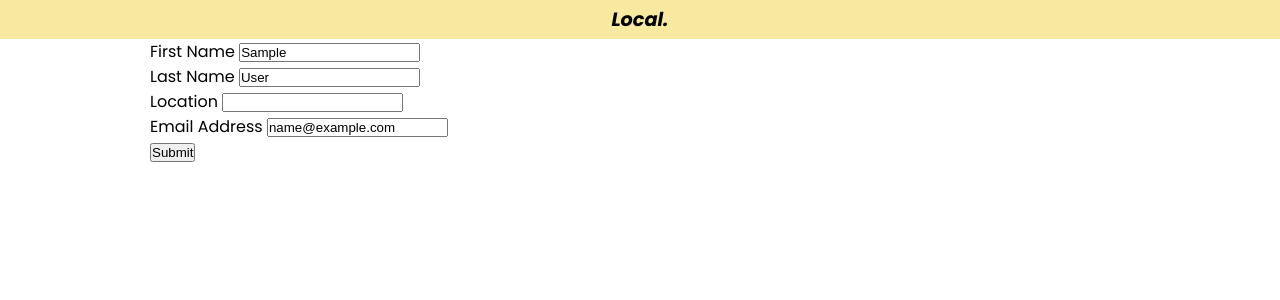
After one commit to robertvessnalong/Local., a Flask app: page /users/1/update in a window 1280 px wide. The commit adds this page. Shown: the top 300 px of the page. Run offline with Flask 2, Linux system fonts and the light colour scheme; the visitor is signed in with stand-in values (Sample User, id 1); data comes from the database, SQL or seed files in the repository.

Commit message:
Created Edit User Page
Created Edit User Page and Edit User Form

```diff
--- a/app.py
+++ b/app.py
@@ -1,7 +1,7 @@
 
 from flask import Flask, render_template, redirect, flash, session
 from models import db, connect_db, User, Rating, Favorite, Comment, LikeDislike
-from forms import RegisterForm, LoginForm
+from forms import RegisterForm, LoginForm, UpdateUser
 
 
 app = Flask(__name__)
@@ -68,3 +68,23 @@ def user_page(user_id):
 def logout():
     session.pop('user_id')
     return redirect('/')
+
+
+@app.route('/users/<int:user_id>/update', methods=["GET", "POST"])
+def update_user(user_id):
+    if "user_id" not in session:
+        return redirect('/login')
+    user = User.query.get_or_404(user_id)
+    form = UpdateUser(obj=user)
+    if user.id == session['user_id']:
+        if form.validate_on_submit():
+            user.first_name = form.first_name.data
+            user.last_name = form.last_name.data
+            user.location = form.location.data
+            user.email = form.email.data
+            db.session.add(user)
+            db.session.commit()
+            return redirect(f'/users/{user_id}')
+        return render_template('edit_user.j2', form=form, user=user)
+    else:
+        return redirect('/login')
--- a/forms.py
+++ b/forms.py
@@ -13,3 +13,9 @@ class RegisterForm(FlaskForm):
 class LoginForm(FlaskForm):
     email = StringField('Email', validators=[InputRequired()])
     password = PasswordField('Password', validators=[InputRequired()])
+
+class UpdateUser(FlaskForm):
+    first_name = StringField('First Name', validators=[InputRequired()])
+    last_name = StringField('Last Name', validators=[InputRequired()])
+    location = StringField('Location', validators=[Optional()])
+    email = StringField('Email Address', validators=[Email(), InputRequired()])
--- a/static/style.css
+++ b/static/style.css
@@ -103,6 +103,37 @@ li {
   justify-content: center !important;
 }
 
+.top-shelf {
+  background: #f5f5f5;
+  border-bottom: 1px solid #e6e6e6;
+}
+
+.top-shelf-content {
+  display: flex;
+  align-items: flex-end;
+}
+
+.user-profile-image {
+  display: block;
+}
+
+.user-profile-info {
+  margin-right: auto;
+  margin-left: 40px;
+}
+
+.user-location {
+  font-weight: 400;
+}
+
+.user-stats {
+  display: flex;
+}
+
+.user-stats li {
+  padding: 10px 15px;
+}
+
 @media screen and (max-width: 575px) {
   .container {
     width: 100%;
--- /dev/null
+++ b/templates/edit_user.j2
@@ -0,0 +1,31 @@
+{% extends "base.j2"%}
+{%block title%}Login - Local.{%endblock%}
+{%block content%}
+ <header class="primary-header">
+    <div class="container d-center">
+        <div class="brand">
+            <a href="/">Local.</a>
+        </div>
+    </div>
+</header>
+<div class="container">
+    <form method="POST">
+        {{ form.hidden_tag() }}
+
+        {% for field in form
+            if field.widget.input_type != 'hidden' %}
+        <p>
+            {{ field.label }}
+            {{ field(class_="form-control") }}
+
+            {% for error in field.errors %}
+            <span class="form-text text-danger">{{ error }}</span>
+            {% endfor %}
+        </p>
+        {% endfor %}
+
+        <button type="submit">Submit</button>
+
+    </form>
+</div>
+{%endblock%}
```
Also changed, not shown: templates/user.j2 (+22 -2 lines), README.md, 1 other file.
